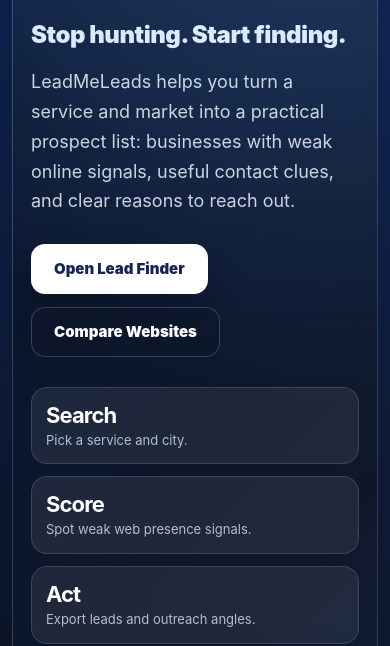
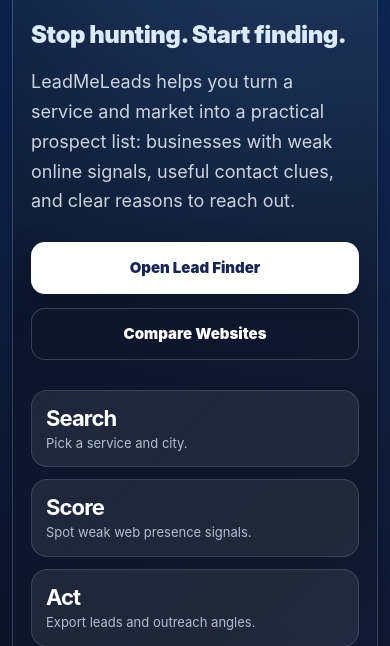
Before and after one commit to strollan/seo-app, a FastAPI app: page / in a window 390 px wide. Shown: the part 413-1059 px from the top of the page. Run offline with FastAPI, Linux system fonts and the light colour scheme.

Commit message:
Polish homepage mobile CTA buttons
Co-Authored-By: Claude Sonnet 5 <noreply@anthropic.com>

```diff
--- a/app/templates/index.html
+++ b/app/templates/index.html
@@ -590,6 +590,22 @@ a {
         font-size: 13px;
     }
 
+    .hero-actions {
+        flex-direction: column;
+        align-items: stretch;
+        width: 100%;
+        max-width: 340px;
+        gap: 14px;
+        margin-top: 26px;
+    }
+
+    .hero-actions .btn {
+        width: 100%;
+        min-height: 52px;
+        font-size: 15px;
+        text-align: center;
+    }
+
     .mini-proof {
         grid-template-columns: 1fr;
     }
```
